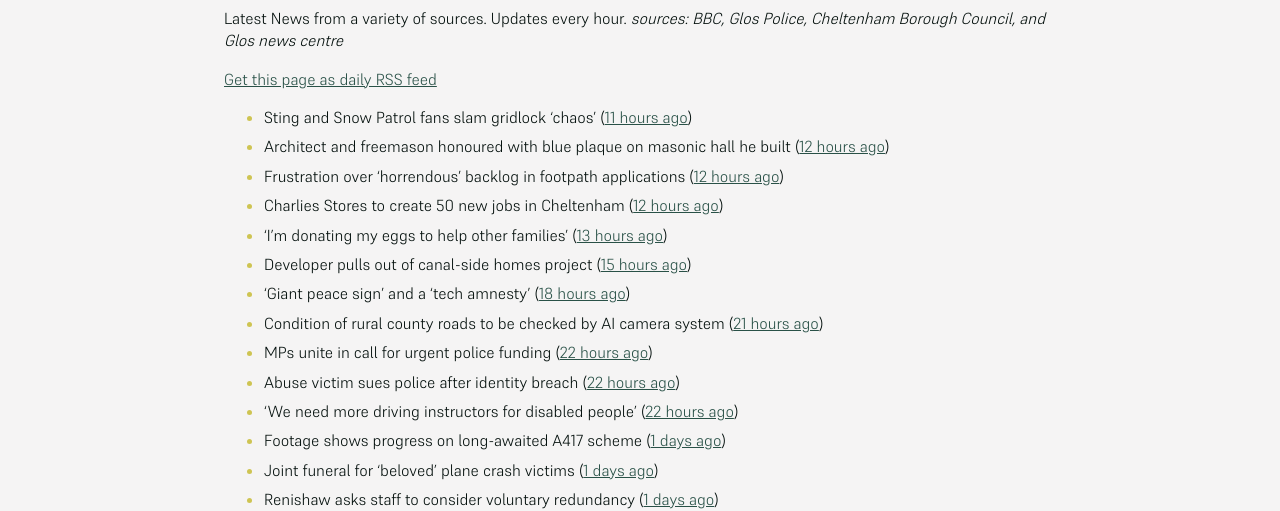
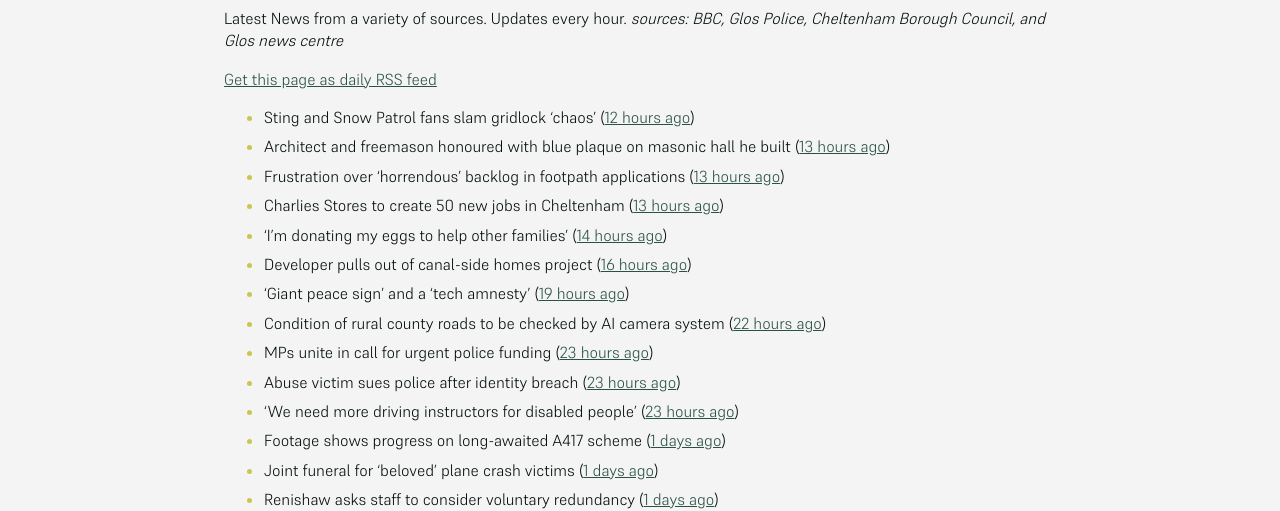
Before and after one commit to mat-0/cheltenham-open-data, a Jekyll site: the page built from _pages/news.md, in a window 1280 px wide. Shown: the part 266-777 px from the top of the page. Built offline with Jekyll 4.4.1, drawn with Linux system fonts in a browser that asks for light colours.

Commit message:
Updated 2025-06-20 04:59:19

```diff
--- a/_pages/news.md
+++ b/_pages/news.md
@@ -12,17 +12,17 @@ _sources: BBC, Glos Police, Cheltenham Borough Council, and Glos news centre_
 [Get this page as daily RSS feed](/daily.rss)
 
 <!-- news_marker starts -->
-- Sting and Snow Patrol fans slam gridlock 'chaos' ([11 hours ago](https://www.bbc.com/news/articles/cwygv0pqy74o))
-- Architect and freemason honoured with blue plaque on masonic hall he built ([12 hours ago](https://gloucesternewscentre.co.uk/architect-and-freemason-honoured-with-blue-plaque-on-masonic-hall-he-built/))
-- Frustration over ‘horrendous’ backlog in footpath applications ([12 hours ago](https://gloucesternewscentre.co.uk/frustration-over-horrendous-backlog-in-footpath-applications/))
-- Charlies Stores to create 50 new jobs in Cheltenham ([12 hours ago](https://gloucesternewscentre.co.uk/charlies-stores-to-create-50-new-jobs-in-cheltenham/))
-- 'I'm donating my eggs to help other families' ([13 hours ago](https://www.bbc.com/news/articles/c5y614jm758o))
-- Developer pulls out of canal-side homes project ([15 hours ago](https://www.bbc.com/news/articles/cwyxe24xr1jo))
-- 'Giant peace sign' and a 'tech amnesty' ([18 hours ago](https://www.bbc.com/news/articles/cglzk58j8jxo))
-- Condition of rural county roads to be checked by AI camera system ([21 hours ago](https://gloucesternewscentre.co.uk/condition-of-rural-county-roads-to-be-checked-by-ai-camera-system/))
-- MPs unite in call for urgent police funding ([22 hours ago](https://www.bbc.com/news/articles/cev0jk0v88do))
-- Abuse victim sues police after identity breach ([22 hours ago](https://www.bbc.com/news/articles/cdxk0x09k7qo))
-- 'We need more driving instructors for disabled people' ([22 hours ago](https://www.bbc.com/news/articles/cx27142pgn4o))
+- Sting and Snow Patrol fans slam gridlock 'chaos' ([12 hours ago](https://www.bbc.com/news/articles/cwygv0pqy74o))
+- Architect and freemason honoured with blue plaque on masonic hall he built ([13 hours ago](https://gloucesternewscentre.co.uk/architect-and-freemason-honoured-with-blue-plaque-on-masonic-hall-he-built/))
+- Frustration over ‘horrendous’ backlog in footpath applications ([13 hours ago](https://gloucesternewscentre.co.uk/frustration-over-horrendous-backlog-in-footpath-applications/))
+- Charlies Stores to create 50 new jobs in Cheltenham ([13 hours ago](https://gloucesternewscentre.co.uk/charlies-stores-to-create-50-new-jobs-in-cheltenham/))
+- 'I'm donating my eggs to help other families' ([14 hours ago](https://www.bbc.com/news/articles/c5y614jm758o))
+- Developer pulls out of canal-side homes project ([16 hours ago](https://www.bbc.com/news/articles/cwyxe24xr1jo))
+- 'Giant peace sign' and a 'tech amnesty' ([19 hours ago](https://www.bbc.com/news/articles/cglzk58j8jxo))
+- Condition of rural county roads to be checked by AI camera system ([22 hours ago](https://gloucesternewscentre.co.uk/condition-of-rural-county-roads-to-be-checked-by-ai-camera-system/))
+- MPs unite in call for urgent police funding ([23 hours ago](https://www.bbc.com/news/articles/cev0jk0v88do))
+- Abuse victim sues police after identity breach ([23 hours ago](https://www.bbc.com/news/articles/cdxk0x09k7qo))
+- 'We need more driving instructors for disabled people' ([23 hours ago](https://www.bbc.com/news/articles/cx27142pgn4o))
 - Footage shows progress on long-awaited A417 scheme ([1 days ago](https://www.bbc.com/news/articles/c628rjve01lo))
 - Joint funeral for 'beloved' plane crash victims ([1 days ago](https://www.bbc.com/news/articles/c4g8re3v64zo))
 - Renishaw asks staff to consider voluntary redundancy ([1 days ago](https://www.bbc.com/news/articles/cwykllmg8pvo))
```
Also changed, not shown: _data/flood.json (+4 -4 lines), index.md (+4 -4 lines).
